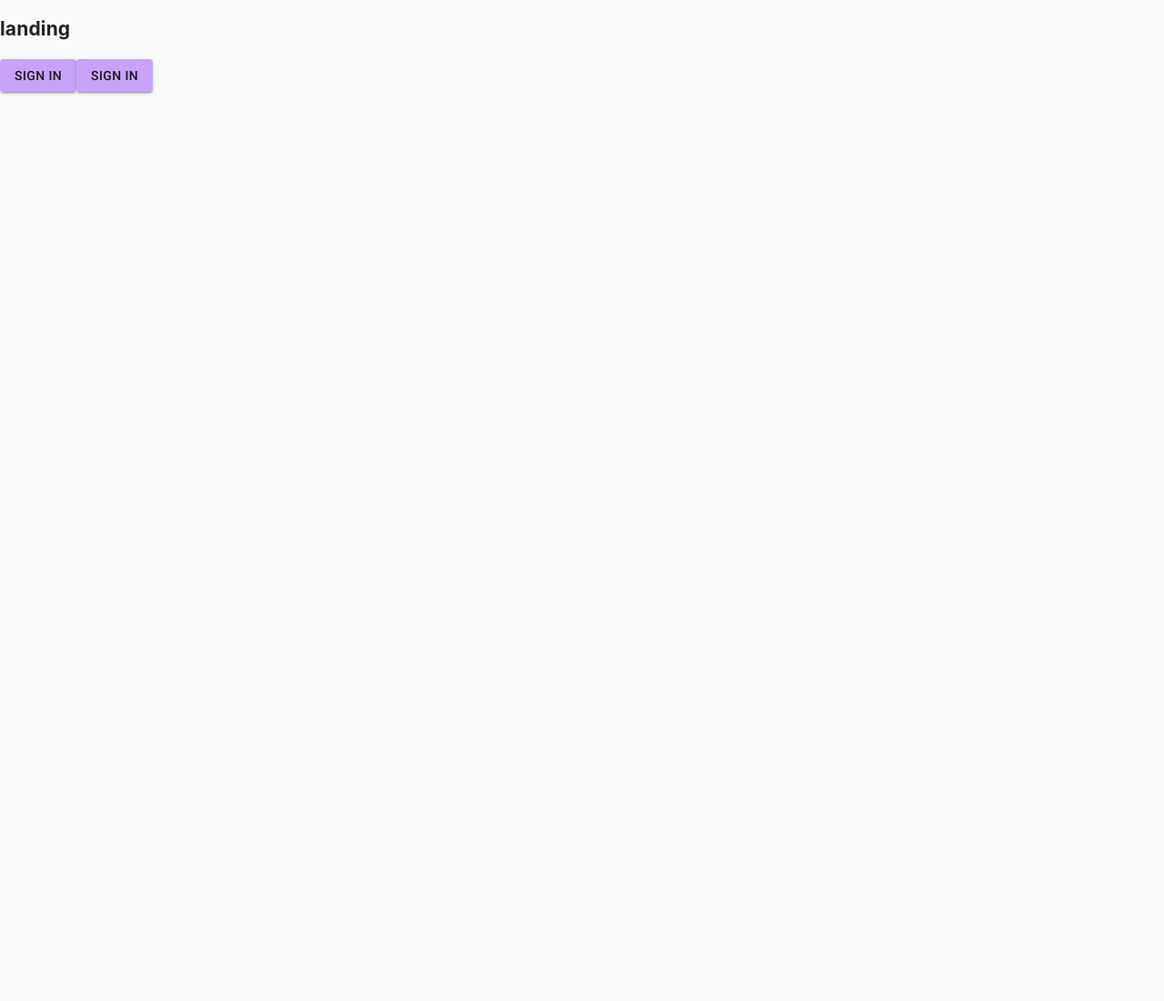
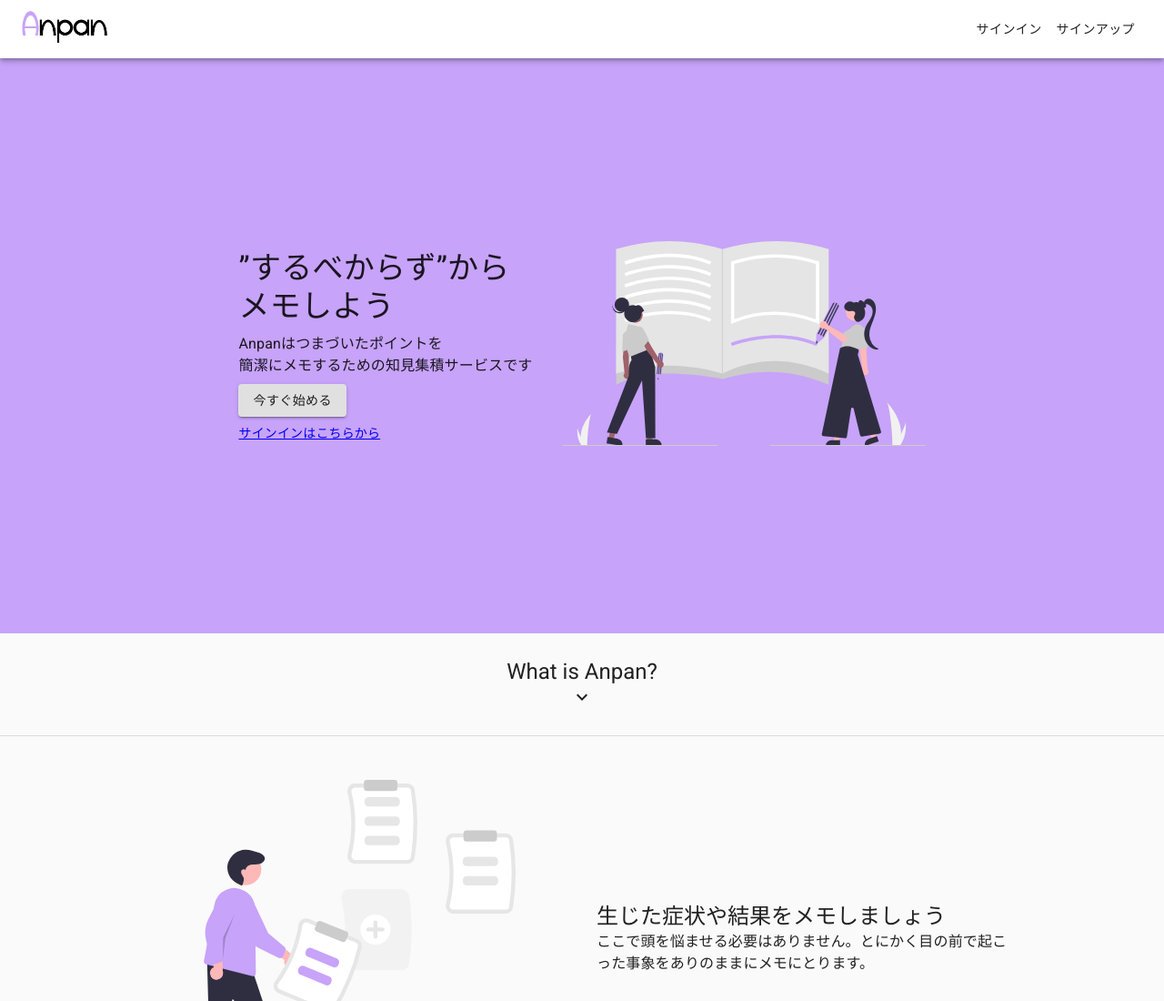
Before and after one commit to narusei/anpan, a React (Create React App) app: page / in a window 1280 px wide. Shown: the top 1100 px of the page at 91% size. Before the commit the page ends 800 px from the top, so only its background shows below. Built offline with nearby package versions, Linux system fonts and the light colour scheme; no server answers.

Commit message:
feat: add landing page

```diff
--- a/src/pages/LandingPage/index.tsx
+++ b/src/pages/LandingPage/index.tsx
@@ -1,29 +1,243 @@
 import React from 'react';
+import {
+  Grid,
+  Grid as MuiGrid,
+  Button,
+  Typography,
+  Divider,
+} from '@material-ui/core';
+import { ExpandMore as MoreIcon } from '@material-ui/icons';
+import styled from 'styled-components/macro';
 import { Link } from 'react-router-dom';
-import { Button } from '@material-ui/core';
+import { AppBar } from '../../components/common/AppBar';
+import { AppBase } from '../../components/common/AppBase';
+import { AppMain } from '../../components/common/AppMain';
+import { SpacingContainer } from '../../components/common/SpacingContainer';
+
+const HeroGrid = styled(MuiGrid)`
+  height: calc(100vh - 56px);
+`;
+
+const HeroMain = styled(MuiGrid)`
+  background-color: ${(props) => props.theme.palette.primary.main};
+  height: calc((100vh - 56px) * 0.85);
+  padding: ${(props) => props.theme.spacing(8)}px;
+`;
+
+const HeroSub = styled(MuiGrid)`
+  flex: 1;
+`;
+
+const ExplanationGrid = styled(MuiGrid)`
+  padding: ${(props) => props.theme.spacing(6)}px
+    ${(props) => props.theme.spacing(20)}px;
+`;
 
 export const LandingPage: React.FC = () => {
   return (
-    <div>
-      <h2>landing</h2>
-      <div>
-        <Button
-          component={Link}
-          to="/signin"
-          variant="contained"
-          color="primary"
-        >
-          Sign In
-        </Button>
-        <Button
-          component={Link}
-          to="/signup"
-          variant="contained"
-          color="primary"
-        >
-          Sign In
-        </Button>
-      </div>
-    </div>
+    <AppBase>
+      <AppBar
+        left={
+          <img
+            src="/static/img/anpan-logo.svg"
+            alt="anpan"
+            title="anpan アンパン"
+            width="94px"
+            height="100%"
+          ></img>
+        }
+        right={
+          <>
+            <Button color="inherit">サインイン</Button>
+            <Button color="inherit">サインアップ</Button>
+          </>
+        }
+        bgColor="inherit"
+      ></AppBar>
+
+      <AppMain>
+        <HeroGrid container direction="column">
+          <HeroMain container>
+            <SpacingContainer
+              container
+              justify="center"
+              alignItems="center"
+              spacing={4}
+              flex={true}
+            >
+              <Grid item>
+                <SpacingContainer item container direction="column" spacing={1}>
+                  <Grid item>
+                    <Typography variant="h4">
+                      ”するべからず”から
+                      <br />
+                      メモしよう
+                    </Typography>
+                  </Grid>
+                  <Grid item>
+                    <Typography variant="body1">
+                      Anpanはつまづいたポイントを
+                      <br />
+                      簡潔にメモするための知見集積サービスです
+                    </Typography>
+                  </Grid>
+                  <SpacingContainer
+                    item
+                    container
+                    direction="column"
+                    spacing={1}
+                  >
+                    <Grid item>
+                      <Button variant="contained">今すぐ始める</Button>
+                    </Grid>
+                    <Grid item>
+                      <Link to="/my-list">{'サインインはこちらから'}</Link>
+                    </Grid>
+                  </SpacingContainer>
+                </SpacingContainer>
+              </Grid>
+
+              <Grid item>
+                <img
+                  src="/static/img/notebook.svg"
+                  alt="note"
+                  title="note"
+                  width="400px"
+                ></img>
+              </Grid>
+            </SpacingContainer>
+          </HeroMain>
+          <HeroSub
+            container
+            direction="column"
+            justify="center"
+            alignItems="center"
+          >
+            <Grid item>
+              <Typography variant="h5">What is Anpan?</Typography>
+            </Grid>
+            <Grid item>
+              <MoreIcon></MoreIcon>
+            </Grid>
+          </HeroSub>
+        </HeroGrid>
+
+        <Divider></Divider>
+
+        <Grid>
+          <ExplanationGrid container>
+            <SpacingContainer
+              container
+              justify="center"
+              alignItems="center"
+              spacing={4}
+            >
+              <Grid
+                item
+                container
+                justify="center"
+                alignItems="center"
+                md={6}
+                sm={12}
+              >
+                <img
+                  src="/static/img/add_note.svg"
+                  alt="add_note"
+                  title="add_note"
+                  width="350px"
+                ></img>
+              </Grid>
+
+              <Grid item md={6} sm={12}>
+                <Grid>
+                  <Typography variant="h5">
+                    生じた症状や結果をメモしましょう
+                  </Typography>
+                </Grid>
+                <Grid>
+                  <Typography variant="body1">
+                    ここで頭を悩ませる必要はありません。とにかく目の前で起こった事象をありのままにメモにとります。
+                  </Typography>
+                </Grid>
+              </Grid>
+            </SpacingContainer>
+          </ExplanationGrid>
+          <ExplanationGrid container>
+            <SpacingContainer
+              container
+              justify="center"
+              alignItems="center"
+              spacing={4}
+            >
+              <Grid
+                item
+                container
+                justify="center"
+                alignItems="center"
+                md={6}
+                sm={12}
+              >
+                <img
+                  src="/static/img/content.svg"
+                  alt="content"
+                  title="content"
+                  width="400px"
+                ></img>
+              </Grid>
+
+              <Grid item md={6} sm={12}>
+                <Grid>
+                  <Typography variant="h5">
+                    気づいたことやヒントになりそうなことを見つけたら書き加えましょう
+                  </Typography>
+                </Grid>
+                <Grid>
+                  <Typography variant="body1">
+                    実際に解決に役立ったかの評価は後回しにしましょう。気になるところや糸口になりそうなことをとりあえずでメモしましょう。
+                  </Typography>
+                </Grid>
+              </Grid>
+            </SpacingContainer>
+          </ExplanationGrid>
+          <ExplanationGrid container>
+            <SpacingContainer
+              container
+              justify="center"
+              alignItems="center"
+              spacing={4}
+            >
+              <Grid
+                item
+                container
+                justify="center"
+                alignItems="center"
+                md={6}
+                sm={12}
+              >
+                <img
+                  src="/static/img/answer.svg"
+                  alt="answer"
+                  title="answer"
+                  width="300px"
+                ></img>
+              </Grid>
+
+              <Grid item md={6} sm={12}>
+                <Grid>
+                  <Typography variant="h5">
+                    最終的にあなたが導き出した答えを書きましょう
+                  </Typography>
+                </Grid>
+                <Grid>
+                  <Typography variant="body1">
+                    あんぱんには牛乳が良く合います。それに倣いAnpanではあなたが最後に導き出す答えのことをMilkと呼称します。これまで書き加えたヒントを引用して最終的な解決策を決定しましょう。
+                  </Typography>
+                </Grid>
+              </Grid>
+            </SpacingContainer>
+          </ExplanationGrid>
+        </Grid>
+      </AppMain>
+    </AppBase>
   );
 };
```
